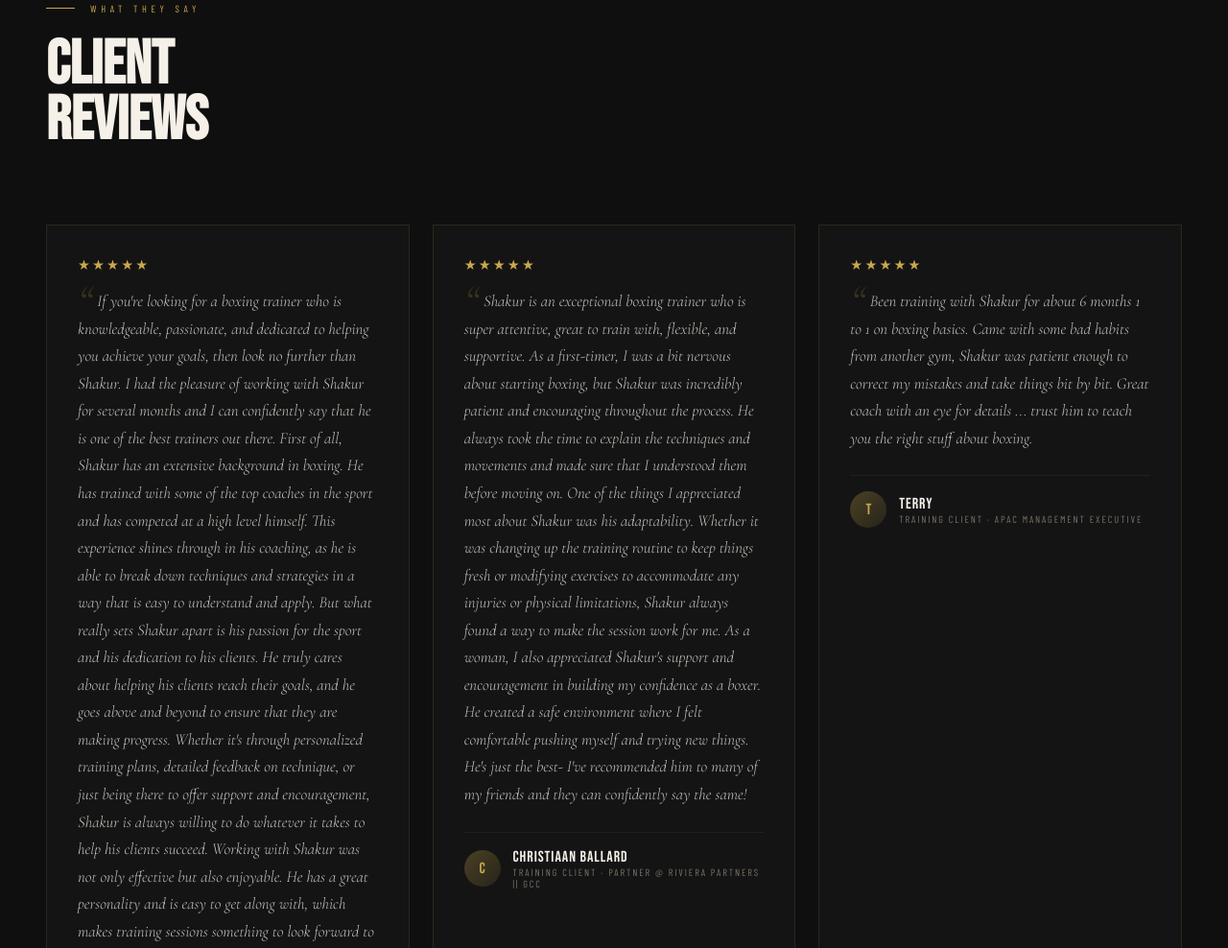
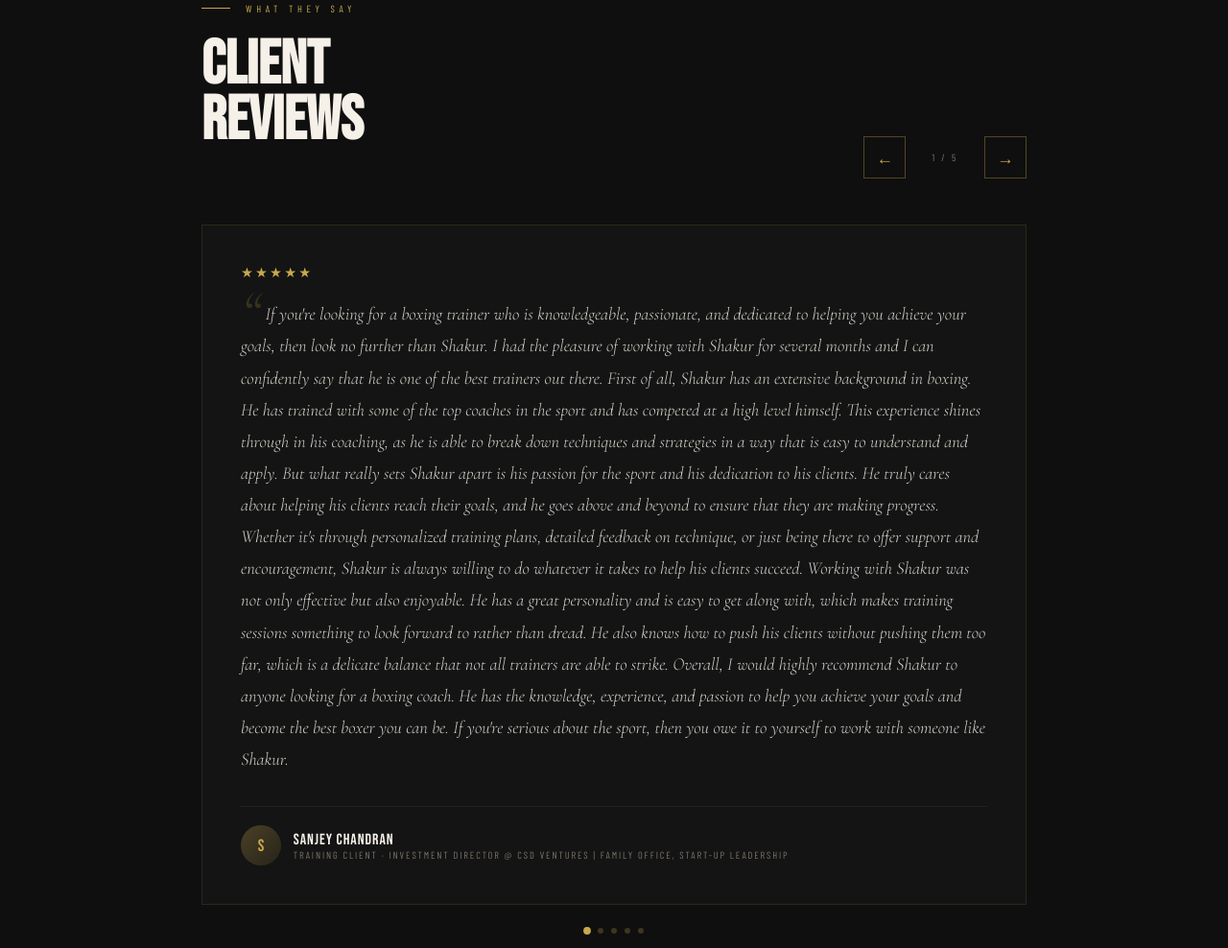
Before and after one commit to shakurpunch/me, a plain HTML site: page files/index.html in a window 1280 px wide. Shown: the part 7412-8400 px from the top of the page at 96% size. Drawn offline with nearby package versions, Linux system fonts and the light colour scheme.

Commit message:
Add files via upload

```diff
--- a/files/index.html
+++ b/files/index.html
@@ -163,22 +163,30 @@
     .train-note{margin-top:1.5rem;font-size:0.72rem;color:var(--muted);line-height:1.8;border-left:2px solid rgba(201,168,76,0.3);padding-left:1rem;}
     .train-cta{margin-top:2rem;display:inline-flex;gap:1rem;align-items:center;}
 
-    /* REVIEWS */
+    /* REVIEWS — CAROUSEL */
     #reviews{background:var(--bg2);padding:8rem 3rem;}
-    .reviews-inner{max-width:1200px;margin:0 auto;}
+    .reviews-inner{max-width:860px;margin:0 auto;}
     .reviews-header{display:flex;justify-content:space-between;align-items:flex-end;margin-bottom:3rem;flex-wrap:wrap;gap:1rem;}
-    .reviews-grid{display:grid;grid-template-columns:repeat(3,1fr);gap:1.5rem;}
-    .review-card{background:rgba(255,255,255,0.02);border:1px solid rgba(201,168,76,0.12);padding:2rem;position:relative;transition:border-color 0.3s,background 0.3s;}
-    .review-card:hover{border-color:rgba(201,168,76,0.35);background:rgba(201,168,76,0.03);}
-    .review-stars{color:var(--gold);font-size:0.9rem;letter-spacing:0.15em;margin-bottom:1rem;}
-    .review-text{font-family:'Cormorant Garamond',serif;font-size:1.05rem;line-height:1.7;color:rgba(245,240,232,0.8);font-style:italic;margin-bottom:1.5rem;}
-    .review-text::before{content:'\201C';font-size:3rem;color:rgba(201,168,76,0.2);line-height:0;vertical-align:-0.6rem;margin-right:0.3rem;font-family:'Cormorant Garamond',serif;}
-    .review-author{display:flex;align-items:center;gap:0.8rem;border-top:1px solid rgba(255,255,255,0.05);padding-top:1rem;}
-    .review-avatar{width:38px;height:38px;border-radius:50%;background:linear-gradient(135deg,rgba(201,168,76,0.3),rgba(201,168,76,0.1));display:flex;align-items:center;justify-content:center;font-family:'Bebas Neue',sans-serif;font-size:1rem;color:var(--gold);flex-shrink:0;}
+    .reviews-nav{display:flex;align-items:center;gap:0.8rem;}
+    .reviews-nav-btn{width:44px;height:44px;border:1px solid rgba(201,168,76,0.35);background:transparent;color:var(--gold);font-size:1.1rem;cursor:pointer;display:flex;align-items:center;justify-content:center;transition:background 0.2s,border-color 0.2s;font-family:'Barlow Condensed',sans-serif;flex-shrink:0;}
+    .reviews-nav-btn:hover{background:rgba(201,168,76,0.1);border-color:var(--gold);}
+    .reviews-nav-btn:disabled{opacity:0.25;cursor:default;pointer-events:none;}
+    .reviews-counter{font-size:0.65rem;letter-spacing:0.25em;color:var(--muted);min-width:3.5rem;text-align:center;}
+    .reviews-viewport{overflow:hidden;position:relative;}
+    .reviews-track{display:flex;transition:transform 0.5s cubic-bezier(0.4,0,0.2,1);}
+    .review-card{min-width:100%;background:rgba(255,255,255,0.02);border:1px solid rgba(201,168,76,0.12);padding:2.5rem;position:relative;box-sizing:border-box;}
+    .review-stars{color:var(--gold);font-size:0.9rem;letter-spacing:0.15em;margin-bottom:1.2rem;}
+    .review-text{font-family:'Cormorant Garamond',serif;font-size:1.15rem;line-height:1.8;color:rgba(245,240,232,0.85);font-style:italic;margin-bottom:2rem;}
+    .review-text::before{content:'\201C';font-size:4rem;color:rgba(201,168,76,0.2);line-height:0;vertical-align:-0.8rem;margin-right:0.3rem;font-family:'Cormorant Garamond',serif;}
+    .review-author{display:flex;align-items:center;gap:0.8rem;border-top:1px solid rgba(255,255,255,0.05);padding-top:1.2rem;}
+    .review-avatar{width:42px;height:42px;border-radius:50%;background:linear-gradient(135deg,rgba(201,168,76,0.3),rgba(201,168,76,0.1));display:flex;align-items:center;justify-content:center;font-family:'Bebas Neue',sans-serif;font-size:1.1rem;color:var(--gold);flex-shrink:0;}
     .review-author-name{font-family:'Bebas Neue',sans-serif;font-size:1rem;letter-spacing:0.06em;}
     .review-author-role{font-size:0.65rem;letter-spacing:0.18em;text-transform:uppercase;color:var(--muted);}
-    .review-tag{position:absolute;top:1rem;right:1rem;font-size:0.55rem;letter-spacing:0.2em;text-transform:uppercase;border:1px solid rgba(201,168,76,0.25);color:var(--gold);padding:0.2rem 0.5rem;}
-    .reviews-empty{text-align:center;padding:4rem;color:var(--muted);font-family:'Cormorant Garamond',serif;font-size:1.1rem;font-style:italic;grid-column:span 3;}
+    .review-tag{position:absolute;top:1.2rem;right:1.2rem;font-size:0.55rem;letter-spacing:0.2em;text-transform:uppercase;border:1px solid rgba(201,168,76,0.25);color:var(--gold);padding:0.2rem 0.5rem;}
+    .reviews-dots{display:flex;justify-content:center;gap:0.5rem;margin-top:1.5rem;}
+    .reviews-dot{width:6px;height:6px;border-radius:50%;background:rgba(201,168,76,0.25);border:none;cursor:pointer;padding:0;transition:background 0.2s,transform 0.2s;}
+    .reviews-dot.active{background:var(--gold);transform:scale(1.3);}
+    .reviews-empty{text-align:center;padding:4rem;color:var(--muted);font-family:'Cormorant Garamond',serif;font-size:1.1rem;font-style:italic;}
 
     /* CONTACT */
     #contact{background:var(--bg);padding:8rem 3rem;display:grid;grid-template-columns:1fr 1fr;gap:6rem;align-items:start;}
@@ -226,8 +234,6 @@
       .bio-image-wrap{min-height:400px;}
       .gallery-grid{grid-template-columns:1fr 1fr;}
       .gallery-item:first-child{grid-row:span 1;grid-column:span 2;}
-      .reviews-grid{grid-template-columns:1fr;}
-      .reviews-empty{grid-column:span 1;}
       nav{padding:1.2rem 1.5rem;}
       .nav-links{gap:0.7rem;}
       .nav-links a{font-size:0.58rem;}
@@ -239,9 +245,9 @@
       .fight-actions{grid-column:1/-1;display:flex;flex-direction:row;align-items:center;justify-content:space-between;flex-wrap:wrap;gap:0.5rem;}
       .fight-urgency{margin-top:0;}
       .train-accent-bar{display:none;}
-      .reviews-header{flex-direction:column;align-items:flex-start;}
+      .reviews-header{flex-direction:column;align-items:flex-start;gap:1.2rem;}
+      .reviews-nav{align-self:flex-start;}
     }
-    @media(max-width:600px){.reviews-grid{grid-template-columns:1fr;}}
   </style>
 </head>
 <body>
@@ -376,8 +382,16 @@
   <div class="reviews-inner">
     <div class="reviews-header reveal">
       <div><div class="section-label">What They Say</div><h2 class="section-title">Client<br>Reviews</h2></div>
+      <div class="reviews-nav">
+        <button class="reviews-nav-btn" id="rev-prev" aria-label="Previous review">&#8592;</button>
+        <span class="reviews-counter" id="rev-counter">1 / 1</span>
+        <button class="reviews-nav-btn" id="rev-next" aria-label="Next review">&#8594;</button>
+      </div>
     </div>
-    <div class="reviews-grid reveal" id="reviews-grid"></div>
+    <div class="reviews-viewport reveal">
+      <div class="reviews-track" id="reviews-track"></div>
+    </div>
+    <div class="reviews-dots" id="reviews-dots"></div>
   </div>
 </section>
 
@@ -657,16 +671,31 @@ function ls(key, fallback) {
   if(fc.copy) document.getElementById('footer-copy').textContent=fc.copy;
 })();
 
-/* ── REVIEWS ── */
+/* ── REVIEWS CAROUSEL ── */
 (function(){
   const reviews = ls('ks_reviews', [
     {id:'seed-001',name:'Olli',role:'Director — Finance',company:'',stars:5,
      text:"I've been training with Shakur for the past four years and in short he is an excellent coach. He's incredibly knowledgeable about boxing, extremely disciplined, and one of the hardest working people I know. Every session is structured, focused, and pushes me to improve. What really sets him apart is his passion for the sport — he genuinely cares about your progress and development. On top of that, he's just a great guy to be around, which makes training with him something I genuinely look forward to. I highly recommend him to anyone serious about improving their boxing.",
      tag:'Monthly Coaching',approved:true,date:'2025-01-01T00:00:00.000Z'}
   ]).filter(r => r.approved);
-  const el = document.getElementById('reviews-grid');
-  if (!reviews.length) { el.innerHTML = '<div class="reviews-empty">Reviews coming soon — be the first to train with The Sword.</div>'; return; }
-  el.innerHTML = reviews.map(r => `
+
+  const track   = document.getElementById('reviews-track');
+  const dotsEl  = document.getElementById('reviews-dots');
+  const counter = document.getElementById('rev-counter');
+  const btnPrev = document.getElementById('rev-prev');
+  const btnNext = document.getElementById('rev-next');
+
+  if (!reviews.length) {
+    track.innerHTML = '<div class="review-card"><div class="reviews-empty">Reviews coming soon — be the first to train with The Sword.</div></div>';
+    dotsEl.style.display = 'none';
+    btnPrev.style.display = btnNext.style.display = 'none';
+    return;
+  }
+
+  let cur = 0;
+
+  // Build cards
+  track.innerHTML = reviews.map(r => `
     <div class="review-card">
       ${r.tag ? `<div class="review-tag">${r.tag}</div>` : ''}
       <div class="review-stars">${'★'.repeat(r.stars||5)}${'☆'.repeat(5-(r.stars||5))}</div>
@@ -679,6 +708,43 @@ function ls(key, fallback) {
         </div>
       </div>
     </div>`).join('');
+
+  // Build dots
+  dotsEl.innerHTML = reviews.map((_,i) =>
+    `<button class="reviews-dot${i===0?' active':''}" data-i="${i}" aria-label="Review ${i+1}"></button>`
+  ).join('');
+
+  // Hide nav if only 1 review
+  if (reviews.length === 1) {
+    btnPrev.style.display = btnNext.style.display = 'none';
+    dotsEl.style.display = 'none';
+  }
+
+  function goTo(idx) {
+    cur = (idx + reviews.length) % reviews.length;
+    track.style.transform = `translateX(-${cur * 100}%)`;
+    counter.textContent = `${cur + 1} / ${reviews.length}`;
+    btnPrev.disabled = false;
+    btnNext.disabled = false;
+    dotsEl.querySelectorAll('.reviews-dot').forEach((d,i) => d.classList.toggle('active', i===cur));
+  }
+
+  btnPrev.addEventListener('click', () => goTo(cur - 1));
+  btnNext.addEventListener('click', () => goTo(cur + 1));
+  dotsEl.addEventListener('click', e => {
+    if (e.target.dataset.i !== undefined) goTo(parseInt(e.target.dataset.i));
+  });
+
+  // Touch / swipe support
+  let tx = 0;
+  track.addEventListener('touchstart', e => { tx = e.touches[0].clientX; }, {passive:true});
+  track.addEventListener('touchend',   e => {
+    const dx = e.changedTouches[0].clientX - tx;
+    if (Math.abs(dx) > 40) goTo(dx < 0 ? cur + 1 : cur - 1);
+  }, {passive:true});
+
+  // Init counter
+  counter.textContent = `1 / ${reviews.length}`;
 })();
 
 /* ── CONTACT FORM ── */
```
